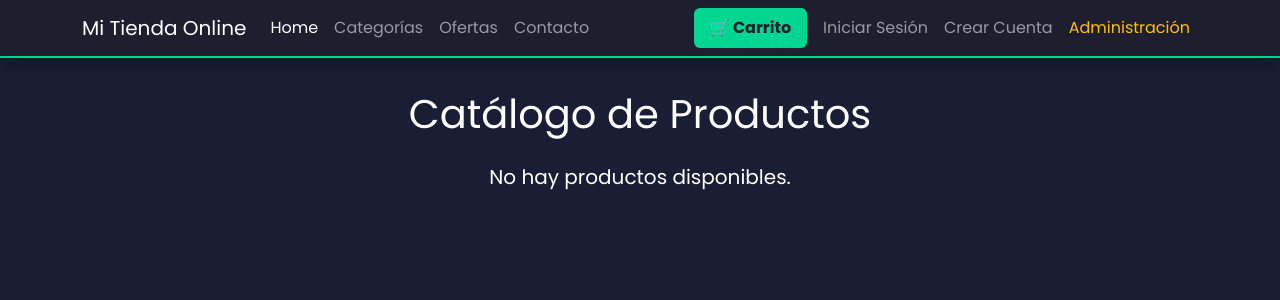
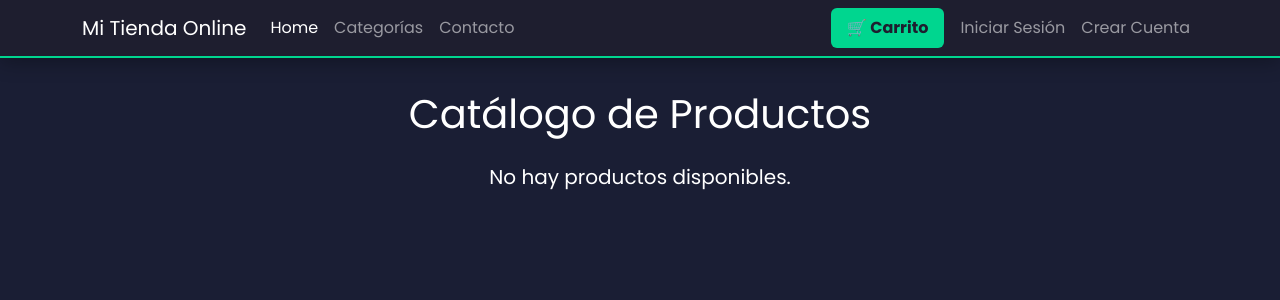
Before and after one commit to cegardini-hue/Tienda_react_duoc, a React (Vite) app: page / in a window 1280 px wide. Shown: the top 300 px of the page. Built offline with nearby package versions, Linux system fonts and the light colour scheme; the HTML template or start-up script is replaced by a standard one.

Commit message:
Refactorizar NavbarTienda: agregar gestión de sesión y actualizar el diseño para la autenticación del usuario

```diff
--- a/src/components/NavbarTienda.jsx
+++ b/src/components/NavbarTienda.jsx
@@ -1,7 +1,15 @@
-import { Container, Nav, Navbar, NavDropdown } from 'react-bootstrap';
-import { NavLink } from 'react-router-dom';
+import { Container, Nav, Navbar, Button } from 'react-bootstrap';
+import { NavLink, useNavigate } from 'react-router-dom';
 
 function NavbarTienda() {
+  const navigate = useNavigate();
+  const usuarioSesion = JSON.parse(sessionStorage.getItem('usuarioSesion') || 'null');
+
+  function cerrarSesion() {
+    sessionStorage.removeItem('usuarioSesion');
+    navigate('/login');
+  }
+
   return (
     <Navbar bg="dark" variant="dark" expand="lg" className="mb-4">
       <Container>
@@ -11,32 +19,35 @@ function NavbarTienda() {
         <Navbar.Toggle aria-controls="menu-principal" />
         <Navbar.Collapse id="menu-principal">
           <Nav className="me-auto">
-            <Nav.Link as={NavLink} to="/">
-              Home
-            </Nav.Link>
-            <Nav.Link as={NavLink} to="/categorias">
-              Categorías
-            </Nav.Link>
-            <Nav.Link as={NavLink} to="/ofertas">
-              Ofertas
-            </Nav.Link>
-            <Nav.Link as={NavLink} to="/contacto">
-              Contacto
-            </Nav.Link>
+            <Nav.Link as={NavLink} to="/">Home</Nav.Link>
+            <Nav.Link as={NavLink} to="/categorias">Categorías</Nav.Link>
+            <Nav.Link as={NavLink} to="/contacto">Contacto</Nav.Link>
           </Nav>
-          <Nav className="ms-auto">
+          <Nav className="ms-auto align-items-center">
             <Nav.Link as={NavLink} to="/carrito" className="btn btn-success text-white me-2 px-3">
               🛒 Carrito
             </Nav.Link>
-            <Nav.Link as={NavLink} to="/login">
-              Iniciar Sesión
-            </Nav.Link>
-            <Nav.Link as={NavLink} to="/registro">
-              Crear Cuenta
-            </Nav.Link>
-            <Nav.Link as={NavLink} to="/admin/productos" className="text-warning">
-              Administración
-            </Nav.Link>
+
+            {usuarioSesion ? (
+              <>
+                <span className="text-light me-3">
+                  Hola, <strong>{usuarioSesion.nombre}</strong>
+                </span>
+                {usuarioSesion.rol === 'admin' && (
+                  <Nav.Link as={NavLink} to="/admin/productos" className="text-warning me-2">
+                    Panel Admin
+                  </Nav.Link>
+                )}
+                <Button variant="outline-danger" size="sm" onClick={cerrarSesion}>
+                  Cerrar Sesión
+                </Button>
+              </>
+            ) : (
+              <>
+                <Nav.Link as={NavLink} to="/login">Iniciar Sesión</Nav.Link>
+                <Nav.Link as={NavLink} to="/registro">Crear Cuenta</Nav.Link>
+              </>
+            )}
           </Nav>
         </Navbar.Collapse>
       </Container>
```
